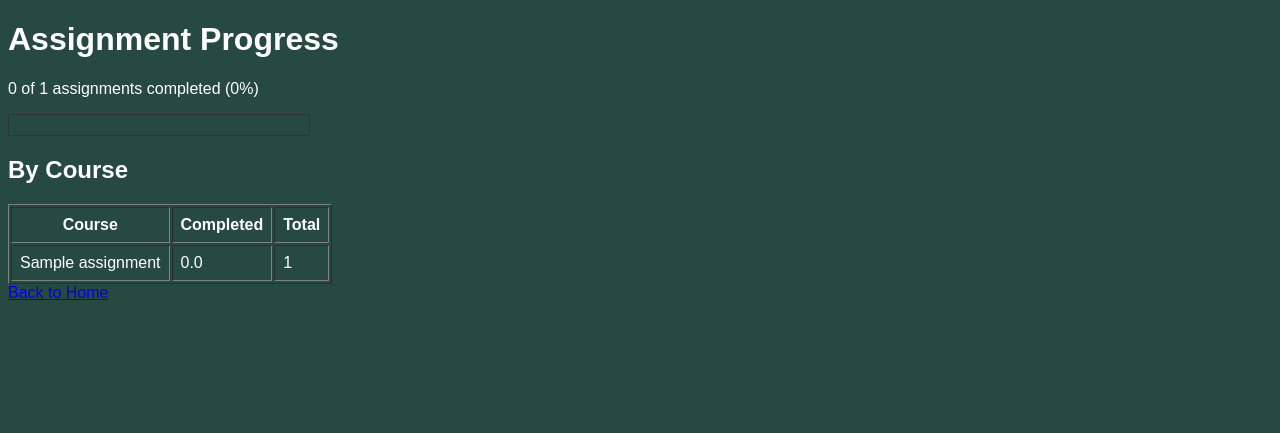
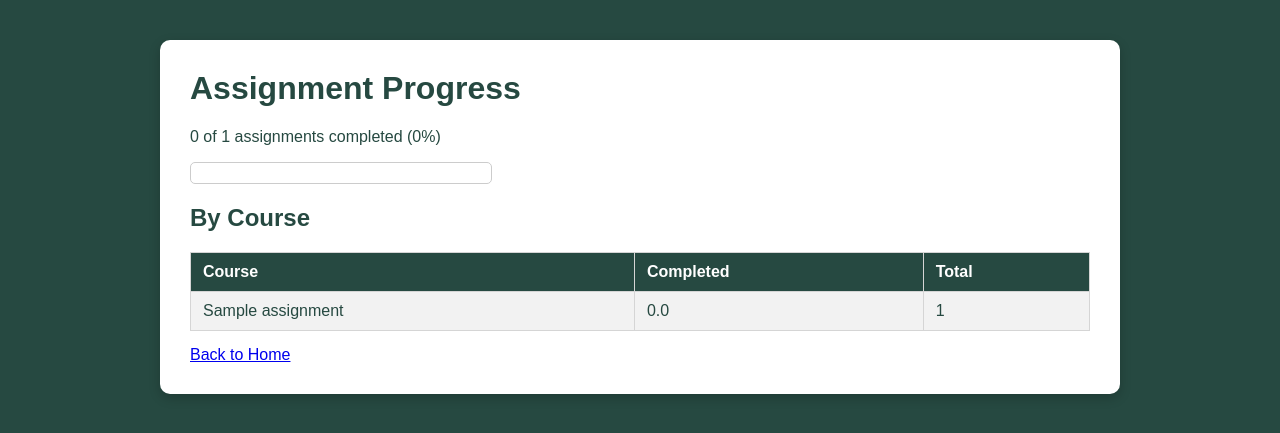
Before and after one commit to hjphill2-lab/systemsetup, a Flask app: page /progress in a window 1280 px wide. Shown: the top 433 px of the page. Run offline with Flask 3, Linux system fonts and the light colour scheme; the visitor is signed in with stand-in values (Sample User, id 1); tables that the repository leaves empty or names only in its code hold one stand-in row (values such as "Sample post").

Commit message:
UI/UX Uplift

```diff
--- a/StudentPlanner/static/style.css
+++ b/StudentPlanner/static/style.css
@@ -2,37 +2,50 @@ body {
     background-color: #264941;
     color: #ffffff;
     font-family: Arial, sans-serif;
+    margin: 0;
+    padding: 0;
 }
 
 .container {
     width: 80%;
-    margin: auto;
+    max-width: 900px;
+    margin: 40px auto;
     background-color: #ffffff;
-    padding: 20px;
+    color: #264941;
+    padding: 30px;
     border-radius: 10px;
+    box-shadow: 0 4px 12px rgba(0, 0, 0, 0.2);
+}
+
+h1, h2 {
+    color: #264941;
+    margin-top: 0;
 }
 
 .button {
-    background-color: #ffffff;
-    color: #264941;
+    background-color: #264941;
+    color: #ffffff;
     padding: 10px 20px;
     border: none;
     border-radius: 5px;
     cursor: pointer;
     text-decoration: none;
+    display: inline-block;
+    font-weight: bold;
+    transition: background-color 0.2s ease;
 }
 
 .button-container {
     display: flex;
+    flex-wrap: wrap;
     gap: 10px;
-    justify-content: space-around;
+    justify-content: center;
     margin-top: 20px;
 }
 
 .button:hover {
-    background-color: #e0e0e0;
+    background-color: #1a332d;
 }
-
 
 .form-group {
     display: flex;
@@ -53,9 +66,10 @@ body {
         border: 1px solid #ccc;
         border-radius: 5px;
         font-size: 16px;
+        font-family: inherit;
     }
 
-.form-group textarea{
+    .form-group textarea {
         height: 100px;
     }
 
@@ -64,10 +78,55 @@ body {
 }
 
 .register-link {
-    color: #ffffff;
+    color: #264941;
     text-decoration: underline;
 }
 
     .register-link:hover {
-    color: #e0e0e0;
+        color: #1a332d;
     }
+
+/* Tables */
+table {
+    width: 100%;
+    border-collapse: collapse;
+    margin-top: 15px;
+    margin-bottom: 15px;
+}
+
+    table th,
+    table td {
+        padding: 10px 12px;
+        text-align: left;
+        border: 1px solid #d5d5d5;
+    }
+
+    table th {
+        background-color: #264941;
+        color: #ffffff;
+    }
+
+    table tr:nth-child(even) {
+        background-color: #f2f2f2;
+    }
+
+    table a {
+        color: #264941;
+        font-weight: bold;
+    }
+
+/* Progress bar */
+.progress-track {
+    border: 1px solid #ccc;
+    width: 100%;
+    max-width: 300px;
+    height: 20px;
+    border-radius: 5px;
+    overflow: hidden;
+    margin: 10px 0 20px 0;
+}
+
+.progress-fill {
+    background-color: #4caf50;
+    height: 100%;
+}
--- a/StudentPlanner/templates/add_assignment.html
+++ b/StudentPlanner/templates/add_assignment.html
@@ -7,6 +7,7 @@
     <link rel="stylesheet" href ="/static/style.css">
 </head>
 <body>
+<div class="container">
     <h1>Add New Assignment</h1>
     <form action="/add_assignment" method="post">
         <div class="form-group">
@@ -29,5 +30,6 @@
             <button type="submit" class="button">Add Assignment</button>
         </div>
     </form>
+</div>
 </body>
 </html>
--- a/StudentPlanner/templates/assignments.html
+++ b/StudentPlanner/templates/assignments.html
@@ -5,9 +5,10 @@
     <link rel="stylesheet" href ="/static/style.css">
 </head>
 <body>
+<div class="container">
     <h1>My Assignments</h1>
     <a href="/assignments">View My Assignments</a>
-    <table border="1" cellpadding="8">
+    <table>
         <tr>
             <th>Course</th>
             <th>Title</th>
@@ -42,5 +43,6 @@
         {% endfor %}
     </table>
     <a href="/home">Back to Home</a>
+</div>
 </body>
 </html>
--- a/StudentPlanner/templates/edit_assignment.html
+++ b/StudentPlanner/templates/edit_assignment.html
@@ -7,6 +7,7 @@
     <link rel="stylesheet" href ="/static/style.css">
 </head>
 <body>
+<div class="container">
     <h1>Edit an Existing Assignment</h1>
     <form  action="{{ url_for('edit_assignment', assignment_id=assignment['AssignmentID']) }}" method="POST">
         <label for="CourseName">Edit Course Name:</label>
@@ -28,5 +29,6 @@
         <br><br>
         <a href="/home">Cancel</a>
     </form>
+</div>
 </body>
 </html>
--- a/StudentPlanner/templates/home.html
+++ b/StudentPlanner/templates/home.html
@@ -7,6 +7,7 @@
     <link rel="stylesheet" href="/static/style.css">
 </head>
 <body>
+<div class="container">
     <h1>Student Planner</h1>
     <p>Welcome to the Student Planner!</p>
     <h2>Reminders</h2>
@@ -30,6 +31,6 @@
 
             <a class="button" href="/logout">Logout</a>
         </div>
-
+</div>
 </body>
 </html>
--- a/StudentPlanner/templates/login.html
+++ b/StudentPlanner/templates/login.html
@@ -7,6 +7,7 @@
     <link rel="stylesheet" href ="/static/style.css">
 </head>
 <body>
+<div class="container">
     <h1>Login</h1>
     <form action="/" method="post">
         <div class="form-group">
@@ -22,5 +23,6 @@
         </div>
     </form>
     <p>Don't have an account? <a href="/register" class="register-link">Create one here</a>.</p>
+</div>
 </body>
 </html>
--- a/StudentPlanner/templates/manage_users.html
+++ b/StudentPlanner/templates/manage_users.html
@@ -7,6 +7,7 @@
     <link rel="stylesheet" href="/static/style.css">
 </head>
 <body>
+<div class="container">
     <h1>Manage User Accounts</h1>
 
     {% if users %}
@@ -50,5 +51,6 @@
 
     <br>
     <a class="button" href="/home">Back to Home</a>
+</div>
 </body>
 </html>
--- a/StudentPlanner/templates/progress.html
+++ b/StudentPlanner/templates/progress.html
@@ -5,16 +5,17 @@
     <link rel="stylesheet" href="/static/style.css">
 </head>
 <body>
+<div class="container">
     <h1>Assignment Progress</h1>
 
     <p>{{ completed }} of {{ total }} assignments completed ({{ percent }}%)</p>
 
-    <div style="border: 1px solid #333; width: 300px; height: 20px;">
-        <div style="background-color: #4caf50; width: {{ percent }}%; height: 100%;"></div>
+    <div class="progress-track">
+        <div class="progress-fill" style="width: {{ percent }}%;"></div>
     </div>
 
     <h2>By Course</h2>
-    <table border="1" cellpadding="8">
+    <table>
         <tr>
             <th>Course</th>
             <th>Completed</th>
@@ -30,5 +31,6 @@
     </table>
 
     <a href="/home">Back to Home</a>
+</div>
 </body>
 </html>
--- a/StudentPlanner/templates/register.html
+++ b/StudentPlanner/templates/register.html
@@ -7,6 +7,7 @@
     <link rel="stylesheet" href ="/static/style.css">
 </head>
 <body>
+<div class="container">
     <h1>Create Account</h1>
     <form action="/register" method="post">
         <div class="form-group">
@@ -25,5 +26,6 @@
             <button type="submit" class="button">Create Account</button>
         </div>
     </form>
+</div>
 </body>
 </html>
```
Lines whose indentation alone changed are shown as unchanged.
